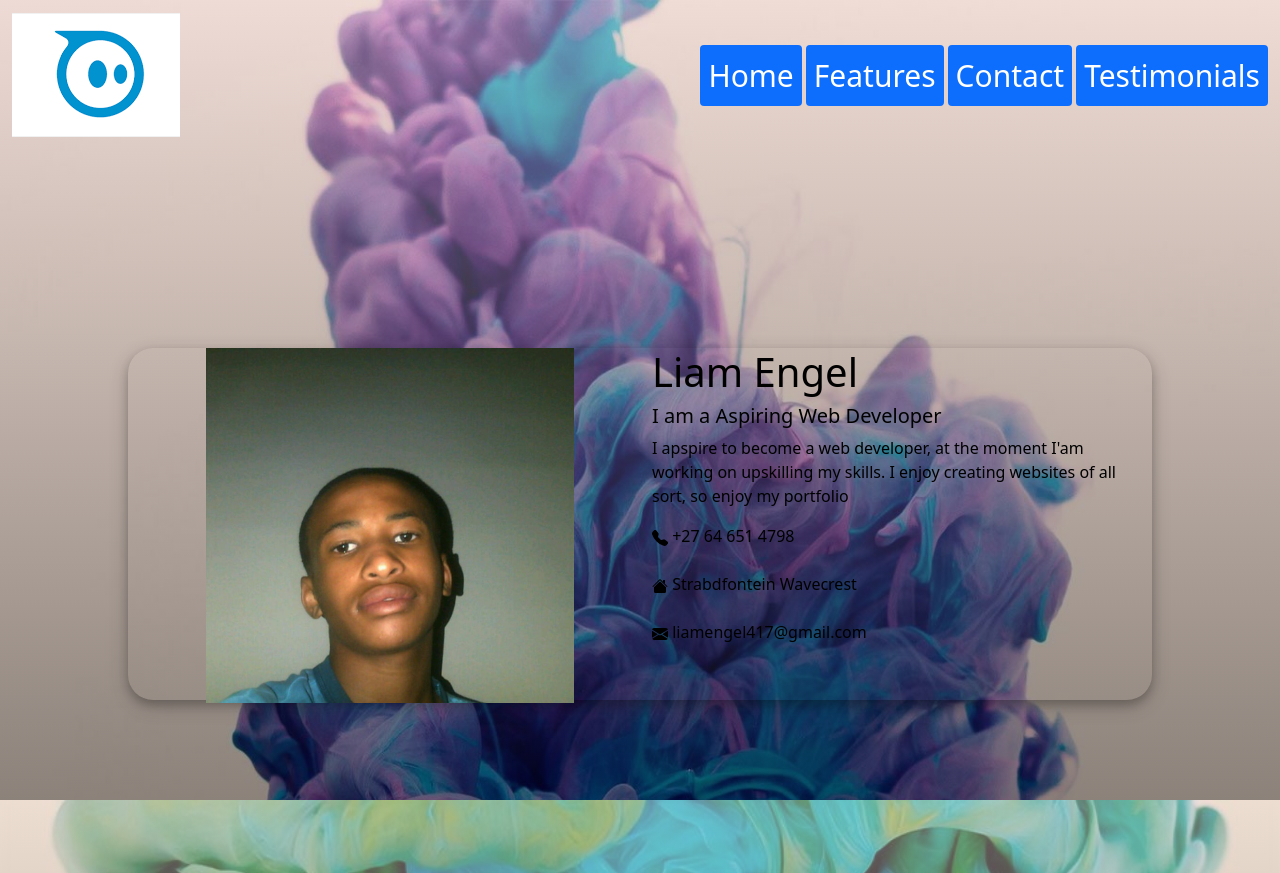
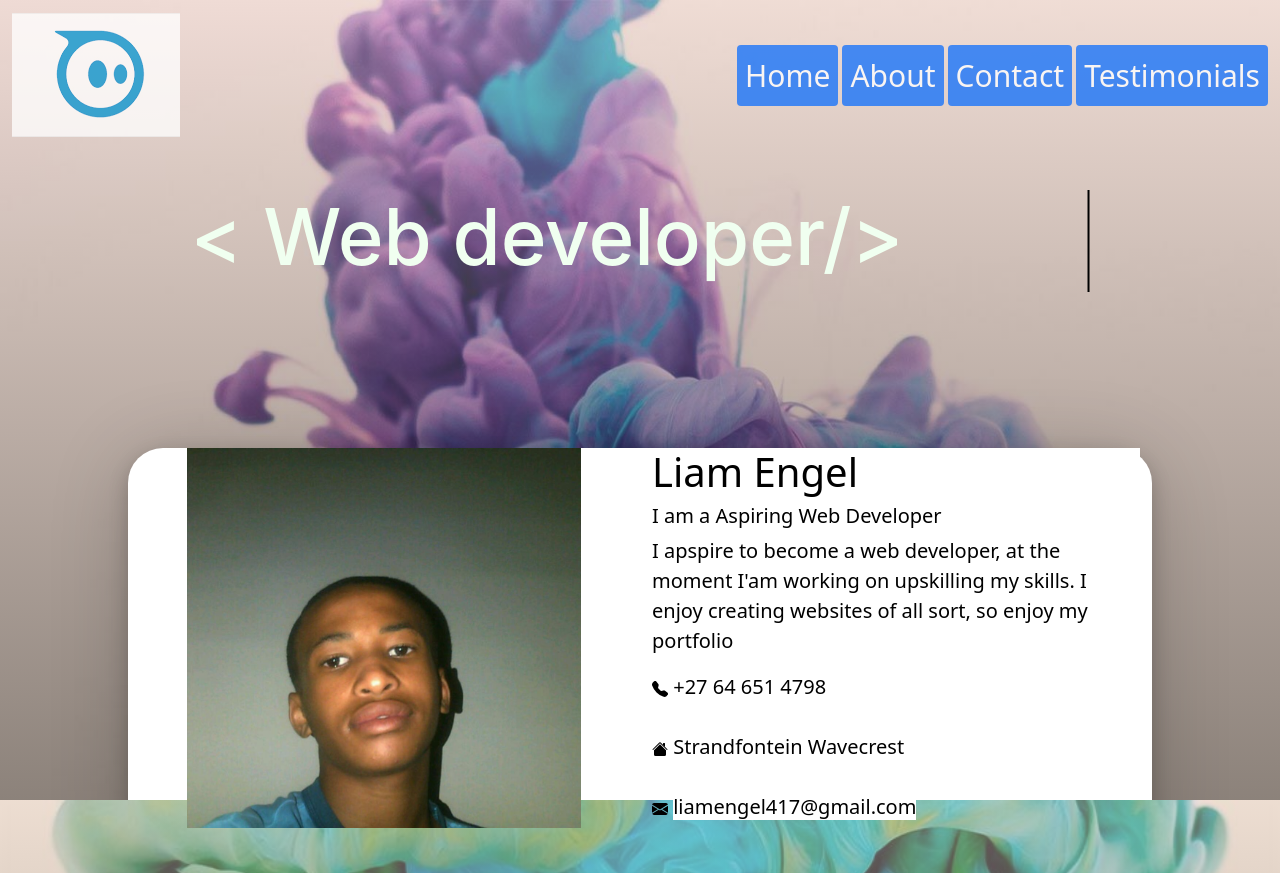
Before and after one commit to TOP-FLOOR-BOSS/Liam-s_Portfolio, a plain HTML site: page index.html in a window 1280 px wide. Shown: the top 873 px of the page. Drawn offline with nearby package versions, Linux system fonts and the light colour scheme.

Commit message:
second change

```diff
--- a/index.html
+++ b/index.html
@@ -6,13 +6,15 @@
     <meta name="viewport" content="width=device-width, initial-scale=1.0">
     <link href="https://cdn.jsdelivr.net/npm/bootstrap@5.1.3/dist/css/bootstrap.min.css" rel="stylesheet" integrity="sha384-1BmE4kWBq78iYhFldvKuhfTAU6auU8tT94WrHftjDbrCEXSU1oBoqyl2QvZ6jIW3" crossorigin="anonymous">
 
+
+
     <link rel="stylesheet" href="styles.css">
     <title>Portfolio_Asignment</title>
 </head>
 <body>
     <section>
 
-<nav class="navbar navbar-dark navbar-expand-lg bg-transparent text-light ">
+<nav class="navbar bg-transparent  navbar-expand-lg  text-light opacity-75" >
   <div class="container-fluid bg-transparent">
     <a class="navbar-brand" href="#"><img src="/Styles/logo.png" alt=""></a>
     <button class="navbar-toggler" type="button" data-bs-toggle="collapse" data-bs-target="#navbarNavAltMarkup" aria-controls="navbarNavAltMarkup" aria-expanded="false" aria-label="Toggle navigation">
@@ -20,42 +22,52 @@
     </button>
     <div class="collapse navbar-collapse" id="navbarNavAltMarkup">
       <div class="navbar-nav nav-pills gap-1">
-        <a class="nav-link active" aria-current="page" href="#">Home</a>
-        <a class="nav-link active" href="#">Features</a>
-        <a class="nav-link active" href="#">Contact</a>
+        <a class="nav-link active" aria-current="page" href="#landing">Home</a>
+        <a class="nav-link active" href="#AAA">About</a>
+        <a class="nav-link active" href="#Contactpg">Contact</a>
         <a class="nav-link active" href="#">Testimonials</a>
       </div>
     </div>
   </div>
+
 </nav>
 
-    <section class="text-light py-5 vh-100" id="landing">
-        <div class="container bg-opacity-50 text-black " id="container-index">
+
+
+    <section class="text-light py-5 vh-100 fs-5 " id="landing">
+        <div class="container text-black bg-white" id="container-index">
             <div class="row">
-                <div class="col-sm-6 col-md-5 col-lg-6"> <img id="pfp" src="/Styles/IMG-20201029-WA0124.jpg" alt="" class="rounded"></div>
-                <div class="col-sm-6 col-md-5 offset-md-2 col-lg-6 offset-lg-0"> <h1>Liam Engel</h1>
-                  <h2 class="h5"> I am a Aspiring Web Developer</h2>
-                  <p>I apspire to become a web developer, at the moment I'am working on upskilling my skills. I enjoy creating websites of all sort, so enjoy my portfolio</p>
+                <div class="col-sm-6 col-md-5 col-lg-6"> <img id="pfp" src="/Styles/IMG-20201029-WA0124.jpg" alt="" class="img-fluid"></div>
+                <div class="col-sm-6 col-md-5 offset-md-2 col-lg-6 offset-lg-0"> <h1 class=" bg-white">Liam Engel</h1>
+                  <h2 class="h5 bg-white"> I am a Aspiring Web Developer</h2>
+                  <p class=" bg-white">I apspire to become a web developer, at the moment I'am working on upskilling my skills. I enjoy creating websites of all sort, so enjoy my portfolio</p>
+
                   <svg xmlns="http://www.w3.org/2000/svg" width="16" height="16" fill="currentColor" class="bi bi-telephone-fill" viewBox="0 0 16 16">
-                    <path fill-rule="evenodd" d="M1.885.511a1.745 1.745 0 0 1 2.61.163L6.29 2.98c.329.423.445.974.315 1.494l-.547 2.19a.678.678 0 0 0 .178.643l2.457 2.457a.678.678 0 0 0 .644.178l2.189-.547a1.745 1.745 0 0 1 1.494.315l2.306 1.794c.829.645.905 1.87.163 2.611l-1.034 1.034c-.74.74-1.846 1.065-2.877.702a18.634 18.634 0 0 1-7.01-4.42 18.634 18.634 0 0 1-4.42-7.009c-.362-1.03-.037-2.137.703-2.877L1.885.511z"/></svg> +27 64 651 4798
+                    <path fill-rule="evenodd"  d="M1.885.511a1.745 1.745 0 0 1 2.61.163L6.29 2.98c.329.423.445.974.315 1.494l-.547 2.19a.678.678 0 0 0 .178.643l2.457 2.457a.678.678 0 0 0 .644.178l2.189-.547a1.745 1.745 0 0 1 1.494.315l2.306 1.794c.829.645.905 1.87.163 2.611l-1.034 1.034c-.74.74-1.846 1.065-2.877.702a18.634 18.634 0 0 1-7.01-4.42 18.634 18.634 0 0 1-4.42-7.009c-.362-1.03-.037-2.137.703-2.877L1.885.511z"/></svg> <span class="bg-white">+27 64 651 4798</span>
                     <br>
                     <br>
                     <svg xmlns="http://www.w3.org/2000/svg" width="16" height="16" fill="currentColor" class="bi bi-house-fill" viewBox="0 0 16 16">
                         <path fill-rule="evenodd" d="m8 3.293 6 6V13.5a1.5 1.5 0 0 1-1.5 1.5h-9A1.5 1.5 0 0 1 2 13.5V9.293l6-6zm5-.793V6l-2-2V2.5a.5.5 0 0 1 .5-.5h1a.5.5 0 0 1 .5.5z"/>
                         <path fill-rule="evenodd" d="M7.293 1.5a1 1 0 0 1 1.414 0l6.647 6.646a.5.5 0 0 1-.708.708L8 2.207 1.354 8.854a.5.5 0 1 1-.708-.708L7.293 1.5z"/>
-                      </svg> Strabdfontein Wavecrest
+                      </svg> <span class="bg-white">Strandfontein Wavecrest</span>
                       <br>
                       <br>
 
                       <svg xmlns="http://www.w3.org/2000/svg" width="16" height="16" fill="currentColor" class="bi bi-envelope-fill" viewBox="0 0 16 16">
                         <path d="M.05 3.555A2 2 0 0 1 2 2h12a2 2 0 0 1 1.95 1.555L8 8.414.05 3.555ZM0 4.697v7.104l5.803-3.558L0 4.697ZM6.761 8.83l-6.57 4.027A2 2 0 0 0 2 14h12a2 2 0 0 0 1.808-1.144l-6.57-4.027L8 9.586l-1.239-.757Zm3.436-.586L16 11.801V4.697l-5.803 3.546Z"/>
-                      </svg> liamengel417@gmail.com
+                      </svg> <span class="bg-white">liamengel417@gmail.com</span>
                 </div>
               </div>
             </div>
 
+            <div class="wlr position-absolute top-0 start-50 translate-middle-x">
+                <h2> <span id="MK3">< Web developer/></span> </h2>
+            </div>
 
         </div>
+
+
+
 
     </section>
 
@@ -93,7 +105,7 @@
         </div>
 
     </section>
-    <section>
+    <section class="bg-white vh-100" id="Contactpg">
          <div class="container">
 
         </div>
--- a/styles.css
+++ b/styles.css
@@ -34,6 +34,10 @@
     transition: 5s ease-out;
     z-index: 5;
 }
+
+.navbar:hover{
+  background-color: aqua;
+}
 #navbarNavAltMarkup{
     display: flex;
     align-items: right;
@@ -47,19 +51,21 @@
 
 #container-index{
   margin-left: 10%;
-  margin-top: 300px;
+  margin-top: 400px;
   width: 80%;
-  height: 50%;
-  border-radius: 25px;
-  box-shadow: 0 5px 10px 0 rgba(0, 0, 0, 0.2), 0 6px 20px 0 rgba(0, 0, 0, 0.19);
+  height: 60%;
+  border-radius: 35px;
+  box-shadow: 0 7px 20px 0 rgba(0, 0, 0, 0.2), 0 8px 80px 0 rgba(0, 0, 0, 0.19);
   color: aliceblue;
+  background-color: white;
 }
 
 #pfp{
 
   object-fit: contain;
   width: 500px;
-  height: 355px;
+  height: 380px;
+
   border-radius: 8px;
 
 }
@@ -84,3 +90,47 @@ background-attachment: fixed;
     color: ghostwhite;
 
 }
+
+.wlr{
+  margin-right: 40px;
+  width: 30%;
+  margin-top: 190px;
+  color: honeydew;
+  font-size: 150px;
+  animation: type 3s steps(14)
+  3;
+  overflow: hidden;
+  white-space: nowrap;
+  font-family: -apple-system, BlinkMacSystemFont, 'Segoe UI', Roboto, Oxygen, Ubuntu, Cantarell, 'Open Sans', 'Helvetica Neue', sans-serif;
+  border-right: 2px solid black;
+
+  width: 16ch;
+
+
+
+}
+
+@keyframes type{
+  40% {
+      width: 0ch;
+  }
+  90%{
+      width: 19ch;
+  }
+
+}
+
+#Contactpg{
+        background:
+    /* top, transparent red, faked with gradient */ linear-gradient(
+      rgba(221, 201, 201, 0.45),
+      rgba(0, 0, 0, 0.45)
+    ),
+    /* bottom, image */ url(/Styles/wallpapperrrrrr3.jpg);
+  background-size :cover;
+  background-attachment: fixed;
+}
+
+#MK3{
+  font-size: 78px;
+}
```
Also changed, not shown: Styles/227-2279744_dirty-sprite-wallpaper.jpg (added), Styles/wallpapperrrrrr3.jpg.
